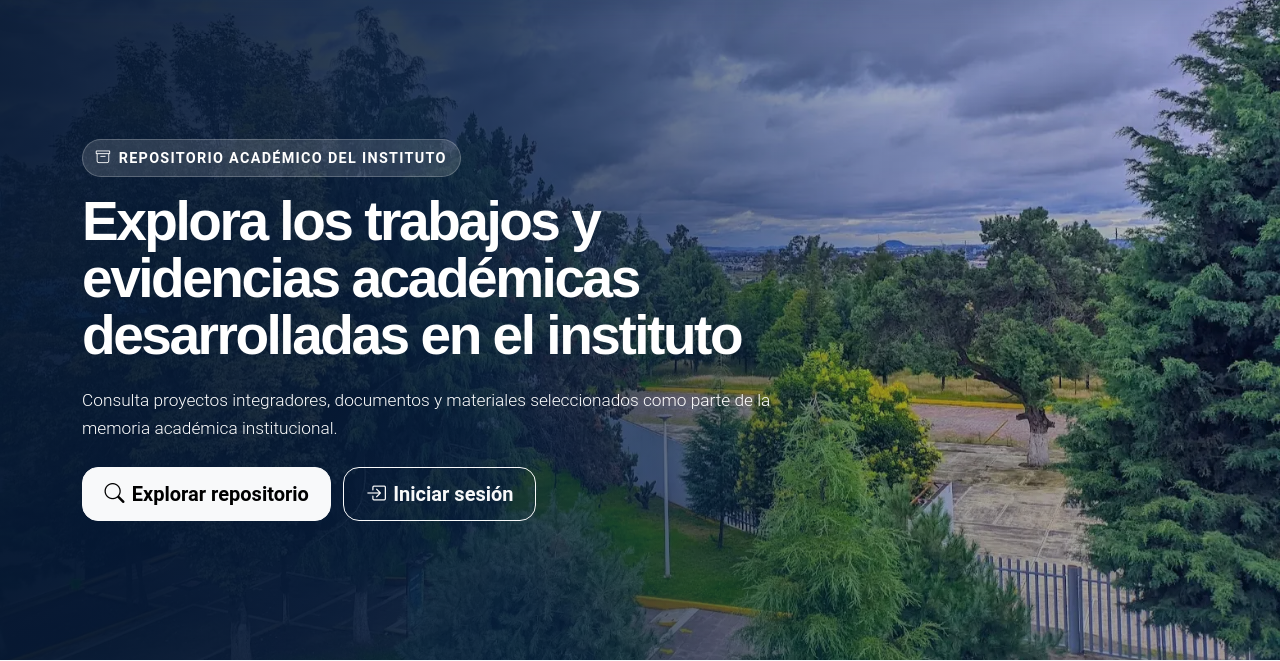
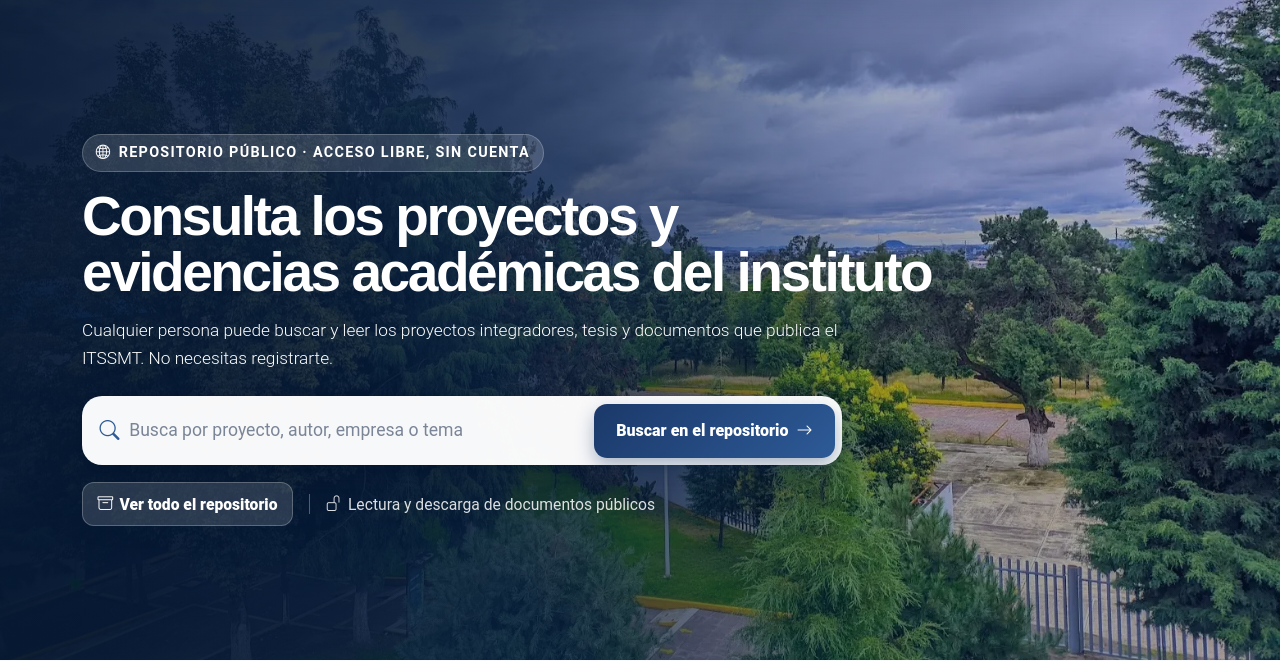
Before and after one commit to nata13-dot/FrontSgwpi, a PHP site: page / in a window 1280 px wide. Shown: the part 92-753 px from the top of the page. Run offline with PHP 8.4, Linux system fonts and the light colour scheme; some libraries are stand-ins or nearby versions.

Commit message:
Portada: el repositorio público al frente y un solo botón para iniciar sesión
El hero conserva la imagen y pasa a centrarse en el repositorio: aviso de acceso libre sin cuenta, título y texto para visitantes, buscador grande que abre el repositorio con la búsqueda (?q=) y acceso a «Ver todo el repositorio». Se quita el «Iniciar sesión» del hero (queda el de la barra superior); «Crear cuenta» de alumno pasa a enlace discreto cuando el registro está abierto.

Co-Authored-By: Claude Opus 5.5 <noreply@anthropic.com>

```diff
--- a/index.php
+++ b/index.php
@@ -105,6 +105,36 @@ $serverDashboardUrl = dashboard_url();
             min-height: 54px;
             padding-left: 1.35rem;
             padding-right: 1.35rem;
+        }
+
+        .hero-search {
+            display: flex; align-items: center; gap: 0.6rem; max-width: 760px; padding: 0.45rem 0.45rem 0.45rem 1.1rem;
+            background: rgba(255, 255, 255, 0.97); border-radius: 20px;
+            box-shadow: 0 2px 6px rgba(5, 20, 42, 0.18), 0 24px 54px rgba(5, 20, 42, 0.38);
+        }
+        .hero-search > i { color: #2D5A96; font-size: 1.25rem; }
+        .hero-search input {
+            flex: 1; min-width: 0; border: 0; outline: 0; background: transparent; font-size: 1.1rem; color: #1b2433; padding: 0.7rem 0;
+        }
+        .hero-search input::placeholder { color: #7a8597; }
+        .hero-search .btn {
+            display: inline-flex; align-items: center; gap: 0.5rem; min-height: 54px; padding: 0 1.4rem; border: 0; border-radius: 15px;
+            font-weight: 800; color: #fff !important; background: linear-gradient(135deg, #1B396A, #2D5A96) !important; white-space: nowrap;
+            box-shadow: 0 8px 18px rgba(27, 57, 106, 0.35);
+        }
+        .hero-search .btn:hover { transform: translateY(-1px); }
+        .hero-links { display: flex; flex-wrap: wrap; align-items: center; gap: 0.6rem 1rem; margin-top: 1.1rem; color: rgba(255, 255, 255, 0.85); font-size: 0.98rem; }
+        .hero-links a { color: #fff; text-decoration: none; display: inline-flex; align-items: center; gap: 0.4rem; }
+        .hero-link-strong { font-weight: 800; padding: 0.45rem 0.9rem; border-radius: 12px; background: rgba(255, 255, 255, 0.14); border: 1px solid rgba(255, 255, 255, 0.24); }
+        .hero-link-strong:hover { background: rgba(255, 255, 255, 0.24); }
+        .hero-link-sep { width: 1px; height: 20px; background: rgba(255, 255, 255, 0.3); }
+        .hero-link-note { display: inline-flex; align-items: center; gap: 0.4rem; }
+        .hero-link-soft { font-weight: 600; text-decoration: underline !important; text-underline-offset: 3px; }
+        @media (max-width: 575.98px) {
+            .hero-search { flex-wrap: wrap; padding: 0.6rem; }
+            .hero-search input { flex-basis: calc(100% - 2rem); }
+            .hero-search .btn { width: 100%; justify-content: center; }
+            .hero-link-sep { display: none; }
         }
 
         .repository-spotlight {
@@ -363,21 +393,21 @@ $serverDashboardUrl = dashboard_url();
         <div class="container-xl">
             <div class="index-hero-content">
                 <div class="repository-hero-kicker">
-                    <i class="bi bi-archive"></i>
-                    Repositorio académico del instituto
+                    <i class="bi bi-globe2" aria-hidden="true"></i>
+                    Repositorio público · acceso libre, sin cuenta
                 </div>
-                <h1 class="display-3 fw-bold text-white mb-4">Explora los trabajos y evidencias académicas desarrolladas en el instituto</h1>
-                <p class="lead text-white mb-4">Consulta proyectos integradores, documentos y materiales seleccionados como parte de la memoria académica institucional.</p>
-                <div class="hero-actions">
-                    <a href="/pages/repositorio.php" class="btn btn-light btn-lg">
-                        <i class="bi bi-search"></i> Explorar repositorio
-                    </a>
-                    <button type="button" class="btn btn-outline-light btn-lg" data-bs-toggle="modal" data-bs-target="#loginModal">
-                        <i class="bi bi-box-arrow-in-right"></i> Iniciar sesión
-                    </button>
-                    <a href="/pages/register.php" id="selfRegistrationHero" class="btn btn-outline-light btn-lg d-none">
-                        <i class="bi bi-person-plus" aria-hidden="true"></i> Crear cuenta de alumno
-                    </a>
+                <h1 class="display-3 fw-bold text-white mb-3">Consulta los proyectos y evidencias académicas del instituto</h1>
+                <p class="lead text-white mb-4">Cualquier persona puede buscar y leer los proyectos integradores, tesis y documentos que publica el ITSSMT. No necesitas registrarte.</p>
+                <form class="hero-search" action="/pages/repositorio.php" method="get" role="search" aria-label="Buscar en el repositorio">
+                    <i class="bi bi-search" aria-hidden="true"></i>
+                    <input type="search" name="q" placeholder="Busca por proyecto, autor, empresa o tema" aria-label="Qué quieres buscar" autocomplete="off">
+                    <button type="submit" class="btn btn-light"><span>Buscar en el repositorio</span><i class="bi bi-arrow-right" aria-hidden="true"></i></button>
+                </form>
+                <div class="hero-links">
+                    <a href="/pages/repositorio.php" class="hero-link-strong"><i class="bi bi-archive" aria-hidden="true"></i> Ver todo el repositorio</a>
+                    <span class="hero-link-sep" aria-hidden="true"></span>
+                    <span class="hero-link-note"><i class="bi bi-unlock" aria-hidden="true"></i> Lectura y descarga de documentos públicos</span>
+                    <a href="/pages/register.php" id="selfRegistrationHero" class="hero-link-soft d-none"><i class="bi bi-person-plus" aria-hidden="true"></i> ¿Eres alumno? Crea tu cuenta</a>
                 </div>
             </div>
         </div>
```
